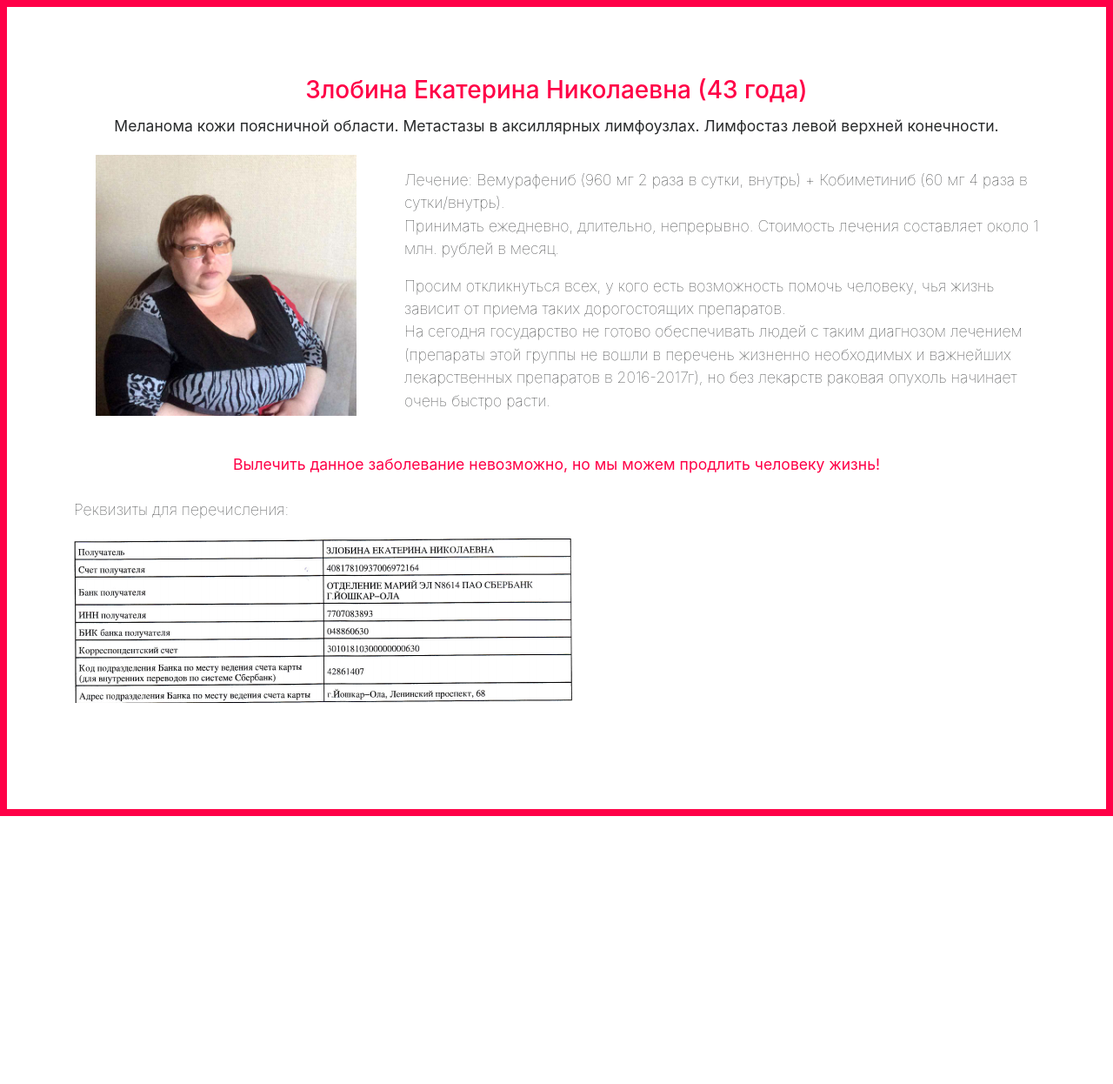
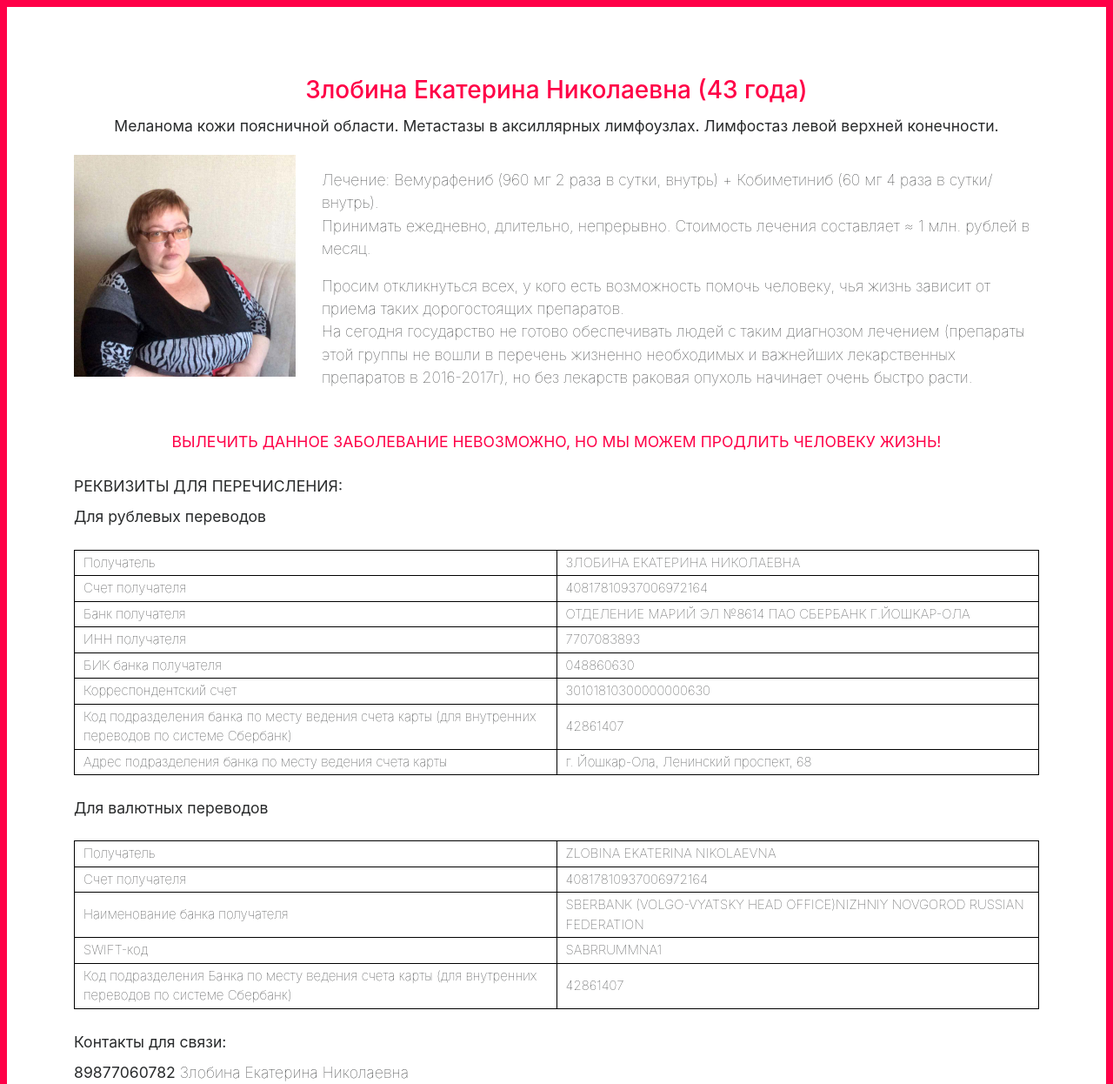
Before and after one commit to help2017/help2017.github.io, a plain HTML site: page index.html in a window 1280 px wide. Shown: the top 1246 px of the page at 87% size. Before the commit the page ends 938 px from the top, so only its background shows below. Drawn offline with nearby package versions, Linux system fonts and the light colour scheme.

Commit message:
new updates

```diff
--- a/index.html
+++ b/index.html
@@ -24,6 +24,13 @@
   .cntr{
     text-align: center;
   }
+  table{
+        font-size: 15px;
+  }
+  table td{
+    padding: 3px 10px;
+    width: 50%;
+  }
 </style>
 
 </head>
@@ -40,20 +47,28 @@
       </div>
     </div>
     <div class="row">
-      <div class="col-md-4 cntr"><img src="images/she.jpg" alt="" height="300px"></div>
-      <div class="col-md-8">
+      <div class="col-md-3 "><img src="images/she.jpg" alt="" width="100%"></div>
+      <div class="col-md-9">
         <p></p>
         Лечение: Вемурафениб (960 мг 2 раза в сутки, внутрь) + Кобиметиниб (60 мг 4 раза в сутки/внутрь). <br> Принимать ежедневно, длительно, непрерывно.
-        Стоимость лечения составляет около 1 млн. рублей в месяц. <br>
+        Стоимость лечения составляет ≈ 1 млн. рублей в месяц. <br>
         <p></p>
         <div class="spc"></div>
         Просим откликнуться всех, у кого есть возможность помочь человеку, чья жизнь зависит от приема таких дорогостоящих препаратов. <br>  На сегодня государство не готово обеспечивать людей с таким диагнозом лечением (препараты этой группы не вошли в перечень жизненно необходимых и важнейших лекарственных препаратов в 2016-2017г), но без лекарств раковая опухоль начинает очень быстро расти. <br><br>
       </div>
     </div>
     <p></p>
-    <p class="cntr"><strong class="atn cntr">Вылечить данное заболевание невозможно, но мы можем продлить человеку жизнь!</strong></p>
-    <p>Реквизиты для перечисления:</p>
-    <p><img src="images/rek.png" height="100%" alt=""></p>
+    <p class="cntr"><strong class="atn cntr">ВЫЛЕЧИТЬ ДАННОЕ ЗАБОЛЕВАНИЕ НЕВОЗМОЖНО, НО МЫ МОЖЕМ ПРОДЛИТЬ ЧЕЛОВЕКУ ЖИЗНЬ!</strong></p>
+    <p><strong>РЕКВИЗИТЫ ДЛЯ ПЕРЕЧИСЛЕНИЯ:</strong>
+      <br>
+      <strong>Для рублевых переводов</strong>
+    </p>
+    <table><tbody><tr><td colspan="1" rowspan="1">Получатель</td><td colspan="1" rowspan="1">ЗЛОБИНА ЕКАТЕРИНА НИКОЛАЕВНА</td></tr><tr><td colspan="1" rowspan="1">Счет получателя</td><td colspan="1" rowspan="1">40817810937006972164</td></tr><tr><td colspan="1" rowspan="1">Банк получателя</td><td colspan="1" rowspan="1">ОТДЕЛЕНИЕ МАРИЙ ЭЛ №8614 ПАО СБЕРБАНК Г.ЙОШКАР-ОЛА</td></tr><tr><td colspan="1" rowspan="1">ИНН получателя</td><td colspan="1" rowspan="1">7707083893</td></tr><tr><td colspan="1" rowspan="1">БИК банка получателя</td><td colspan="1" rowspan="1">048860630</td></tr><tr><td colspan="1" rowspan="1">Корреспондентский счет</td><td colspan="1" rowspan="1">30101810300000000630</td></tr><tr><td colspan="1" rowspan="1">Код подразделения банка по месту ведения счета карты (для внутренних переводов по системе Сбербанк)</td><td colspan="1" rowspan="1">42861407</td></tr><tr><td colspan="1" rowspan="1">Адрес подразделения банка по месту ведения счета карты</td><td colspan="1" rowspan="1">г. Йошкар-Ола, Ленинский проспект, 68</td></tr></tbody></table>
+    <p><strong>Для валютных переводов</strong></p>
+    <table><tbody><tr><td colspan="1" rowspan="1">Получатель</td><td colspan="1" rowspan="1">ZLOBINA EKATERINA NIKOLAEVNA</td></tr><tr><td colspan="1" rowspan="1">Счет получателя</td><td colspan="1" rowspan="1">40817810937006972164</td></tr><tr><td colspan="1" rowspan="1">Наименование банка получателя</td><td colspan="1" rowspan="1">SBERBANK (VOLGO-VYATSKY HEAD OFFICE)NIZHNIY NOVGOROD RUSSIAN FEDERATION</td></tr><tr><td colspan="1" rowspan="1">SWIFT-код</td><td colspan="1" rowspan="1">SABRRUMMNA1</td></tr><tr><td colspan="1" rowspan="1">Код подразделения Банка по месту ведения счета карты (для внутренних переводов по системе Сбербанк)</td><td colspan="1" rowspan="1">42861407</td></tr></tbody></table>
+    <p><strong>Контакты для связи:</strong>
+    <br>
+      <strong>89877060782</strong> Злобина Екатерина Николаевна</p>
   </div>
   <br>
   <script src='https://cdnjs.cloudflare.com/ajax/libs/jquery/3.1.1/jquery.min.js'></script>
```
